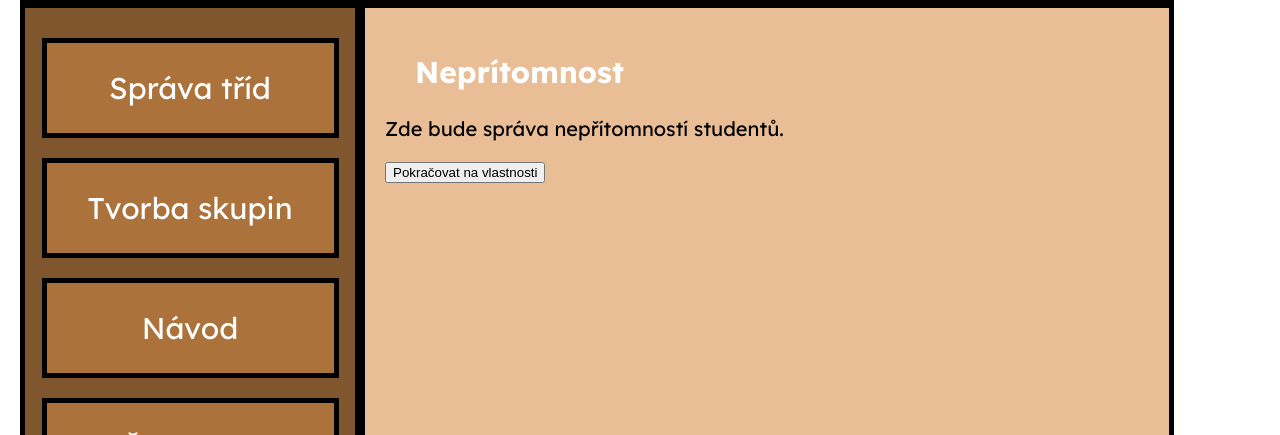
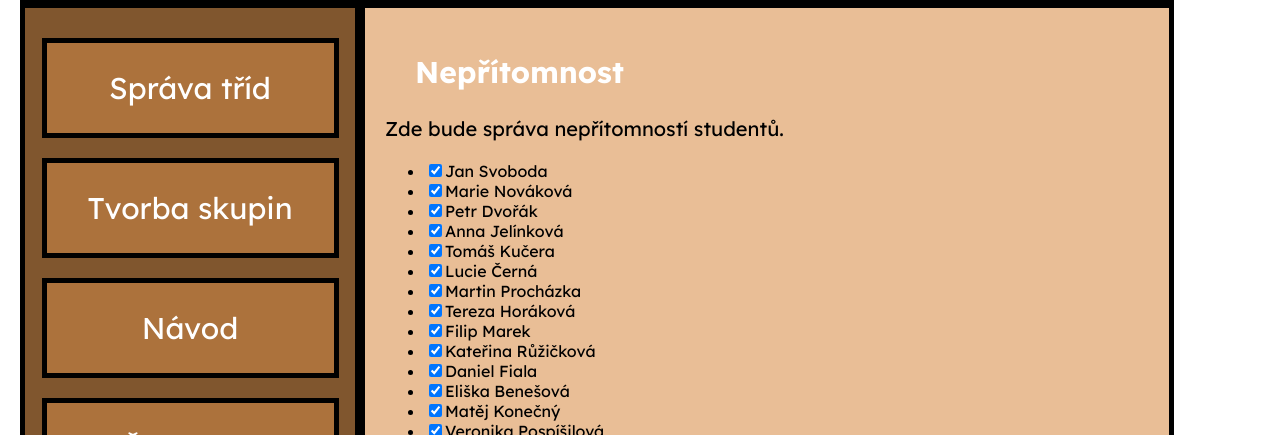
Before and after one commit to MichaelaHeidlerova/RozToc, a React (Vite) app in the folder my-app/: page /groups in a window 1280 px wide. Both pictures are taken after a click on the button "Pokračovat na nepřítomnost". Shown: the part 365-800 px from the top of the page. Built offline with nearby package versions, Linux system fonts and the light colour scheme; a web font is replaced by a local one.

Commit message:
Zaškrtávací seznam na nepřítomnost

```diff
--- a/my-app/src/pages/Groups/Nepritomnost.jsx
+++ b/my-app/src/pages/Groups/Nepritomnost.jsx
@@ -1,9 +1,47 @@
+import { seznam as zaci } from "../../seznam";
+import { useState } from "react";
+
 export const Nepritomnost = ({ setStep }) => {
+  const [pritomniZaci, setPritomniZaci] = useState({});
+
+  useState(() => {
+    const initialPritomni = {};
+    zaci.forEach(zak => {
+      initialPritomni[zak.celeJmeno] = true;
+    });
+    setPritomniZaci(initialPritomni);
+  }, [zaci]);
+
+  const handlePritomnostChange = (celeJmeno) => {
+    setPritomniZaci(prevState => ({
+      ...prevState,
+      [celeJmeno]: !prevState[celeJmeno]
+    }));
+  };
+
   return (
       <div>
-        <h2>Neprítomnost</h2>
+        <h2>Nepřítomnost</h2>
         <p>Zde bude správa nepřítomností studentů.</p>
-        <button onClick={() => setStep("vlastnosti")}>Pokračovat na vlastnosti</button>
-      </div>
+        <ul>
+          {zaci.map(zak => (
+            <li key={zak.celeJmeno}>
+              <label>
+                <input
+                  type="checkbox"
+                  checked={pritomniZaci[zak.celeJmeno]}
+                  onChange={() => handlePritomnostChange(zak.celeJmeno)}
+                />
+                {zak.celeJmeno}
+              </label>
+            </li>
+          ))}
+        </ul>
+        <button onClick={() => {
+        const pritomniZaciList = zaci.filter(zak => pritomniZaci[zak.celeJmeno]);
+        console.log("Přítomní žáci:", pritomniZaciList);
+        setStep("vlastnosti");
+      }}>Pokračovat na vlastnosti</button>
+    </div>
     );
 }
```
Also changed, not shown: my-app/src/pages/HomePage/img/mite.jpg (renamed from my-app/public/mite.jpg).
